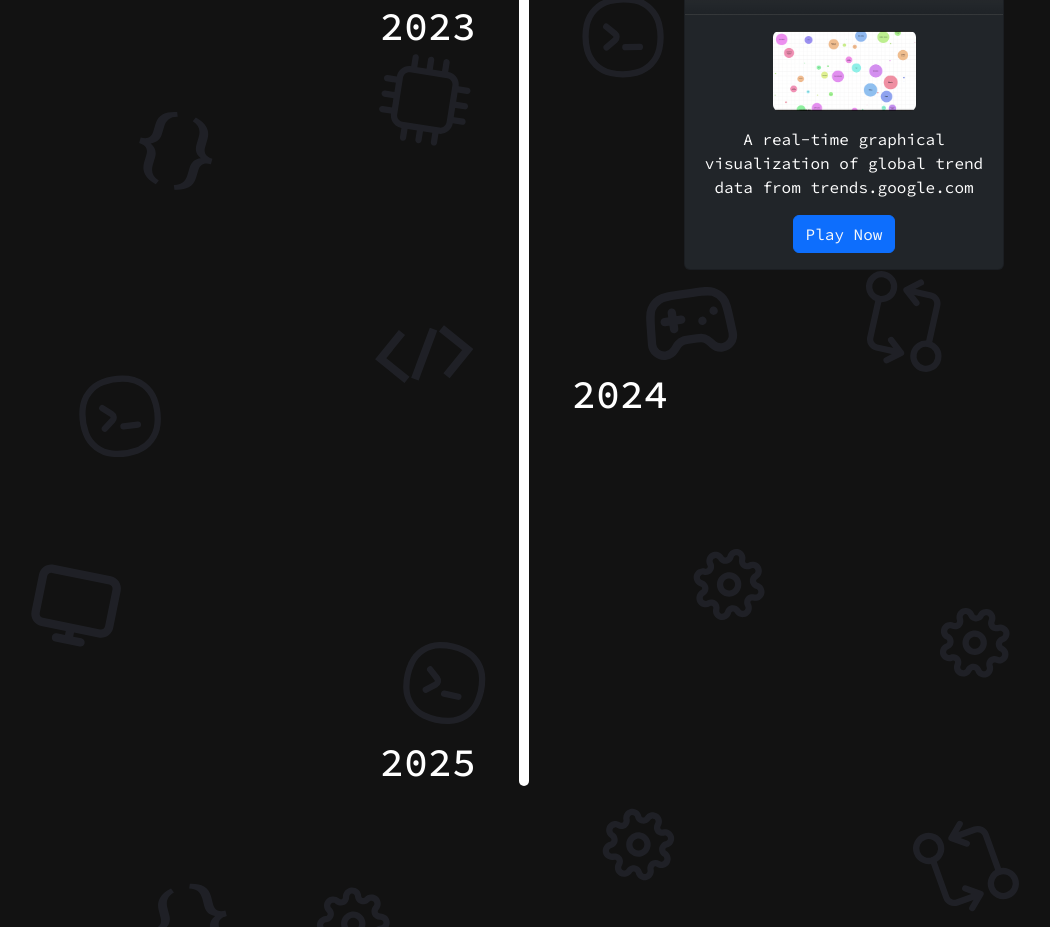
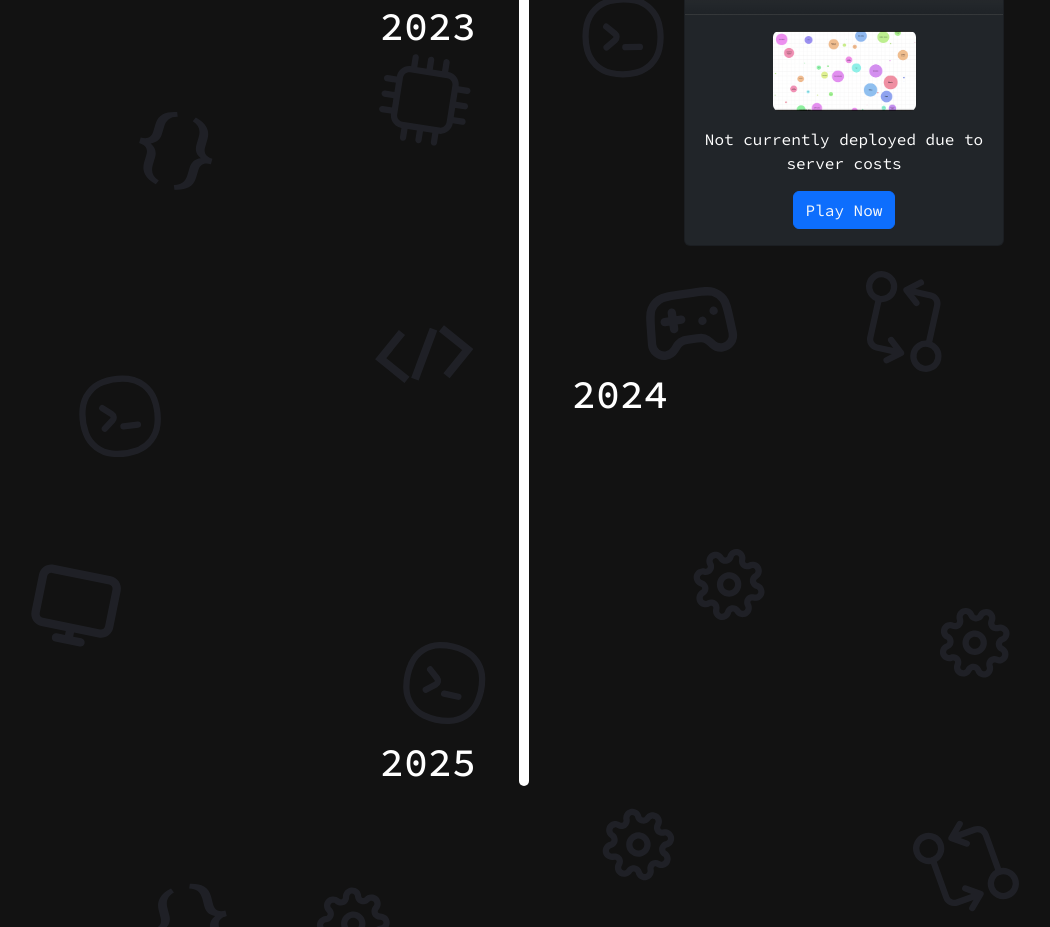
Before and after one commit to eddie-reyes/portfolio-website, a React (Vite) app: page / in a window 1280 px wide. Shown: the part 2640-3567 px from the top of the page, without its empty margins (116-1166 px from the left). Built offline with nearby package versions, Linux system fonts and the light colour scheme; some icons are missing.

Commit message:
updated tooltip text

```diff
--- a/src/components/Projects.tsx
+++ b/src/components/Projects.tsx
@@ -22,12 +22,12 @@ const Projects = () => {
                         description="An online multiplayer game inspired by Katamari Damacy. Roll around and
                         collect mass in order to become the champion."
                         hyperlink="http://mundos.io"
-                        toolTipDescription="Please wait for the AWS server to boot up, then refresh the page."
+                        toolTipDescription="Not currently deployed due to server costs"
                     />
                     <ProjectCard
                         header="trendplots.com - 2023"
                         image={trendplots}
-                        description="A real-time graphical visualization of global trend data from trends.google.com"
+                        description="Not currently deployed due to server costs"
                         hyperlink="https://trendplots.com"
                         toolTipDescription=""
                     />
```
